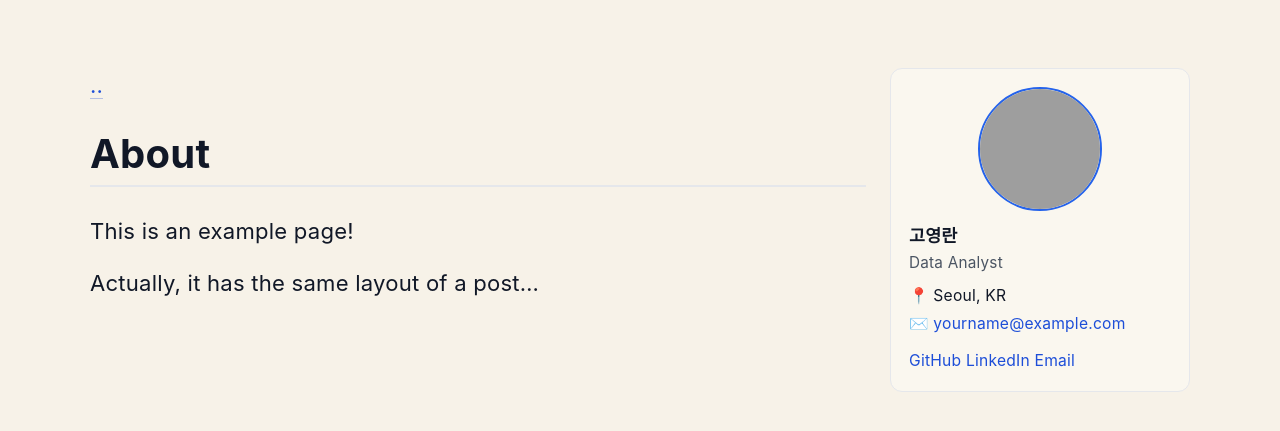
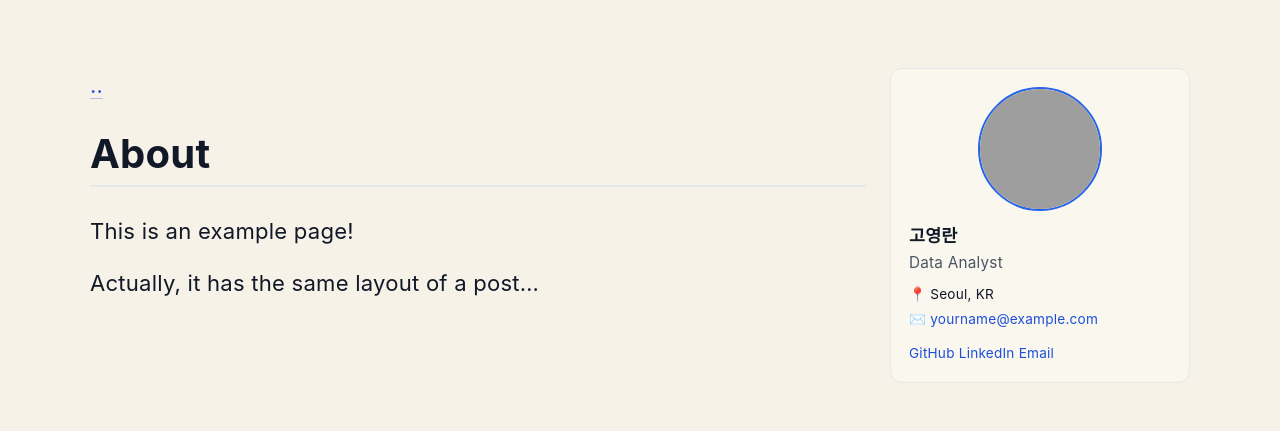
Before and after one commit to yeonglan/yeonglan.github.io, a Jekyll site: the page built from about.md, in a window 1280 px wide. Shown: the top 431 px of the page. Built offline with Jekyll 4.4.1, drawn with Linux system fonts in a browser that asks for light colours; some web fonts are replaced; grey boxes are pictures that could not be loaded.

Commit message:
Update custom.scss

```diff
--- a/_sass/custom.scss
+++ b/_sass/custom.scss
@@ -143,7 +143,7 @@ code, pre {
 /* -------- Profile card text fix (wrap + size + spacing) -------- */
 .profile{
   padding: 18px 18px;        /* 여백 넉넉히 */
-  font-size: .92rem;         /* 전체 글씨 크기 ↓ */
+  font-size: .8rem;         /* 전체 글씨 크기 ↓ */
   line-height: 1.55;
   box-sizing: border-box;
 }
```
